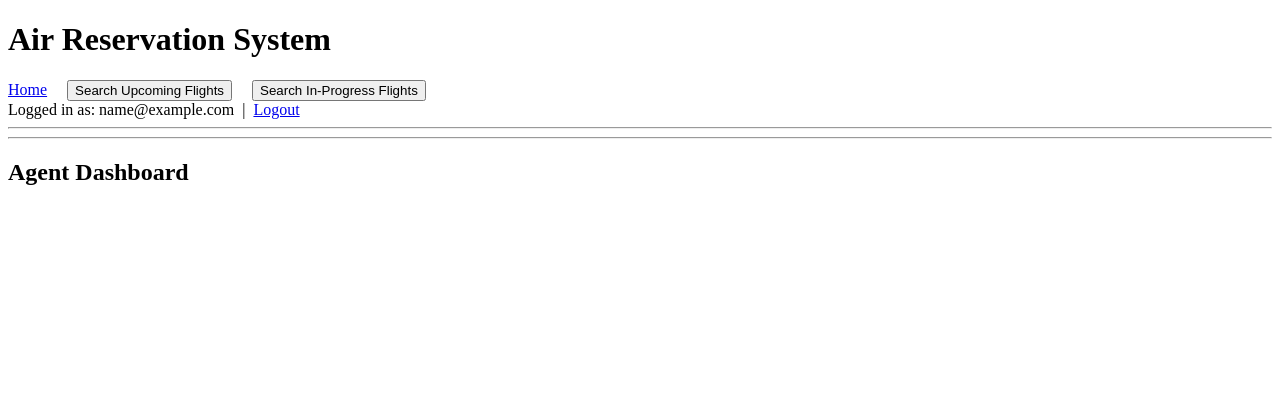
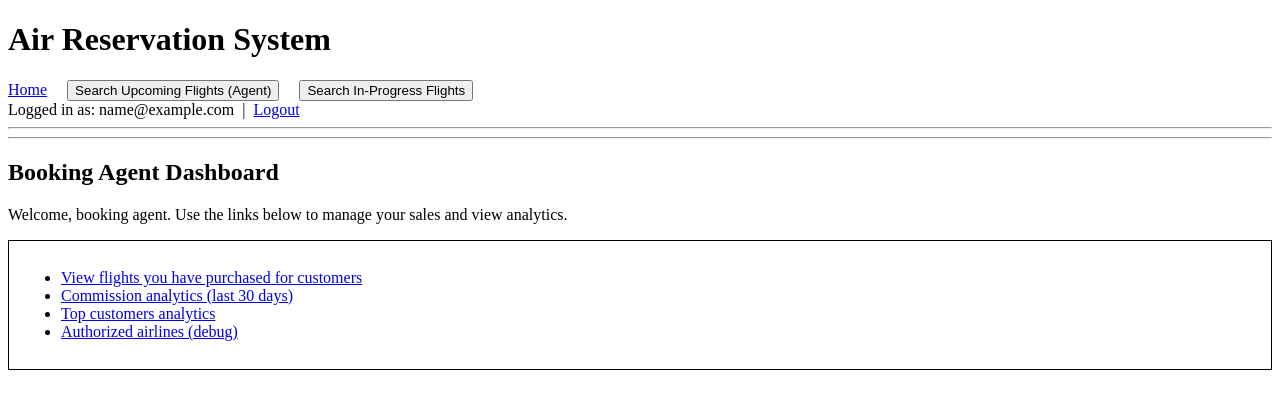
Before and after one commit to CenturiesLoD/CS-213-Database, a Flask app: page /agent/dashboard in a window 1280 px wide. Shown: the top 409 px of the page. Run offline with Flask 3, Linux system fonts and the light colour scheme; the visitor is signed in with stand-in values (Sample User, id 1).

Commit message:
done with 2.1 to 2.3

```diff
--- a/agent/routes.py
+++ b/agent/routes.py
@@ -416,18 +416,136 @@ def purchase():
 
 @agent_bp.route("/analytics/commission")
 def commission():
+    """
+    Show commission analytics for this agent:
+      - Total commission last 30 days
+      - Average commission per ticket last 30 days
+      - Number of tickets sold last 30 days
+    Assumes commission = 10% of ticket price.
+    """
     if session.get("user_type") != "agent":
         flash("You must log in as a booking agent to view analytics.")
         return redirect(url_for("auth.login"))
-    return render_template("agent/analytics_commission.html")
+
+    agent_email = session.get("email")
+
+    total_commission = 0
+    avg_commission = 0
+    tickets_sold = 0
+
+    conn = get_db_connection()
+    cursor = conn.cursor(pymysql.cursors.DictCursor)
+    try:
+        # Query: sum(price * 0.10) for tickets sold by this agent in last 30 days
+        sql = """
+            SELECT
+                COUNT(*) AS tickets_sold,
+                COALESCE(SUM(f.price * 0.10), 0) AS total_commission,
+                COALESCE(AVG(f.price * 0.10), 0) AS avg_commission
+            FROM purchases p
+            JOIN ticket t ON p.ticket_id = t.ticket_id
+            JOIN flight f ON t.airline_name = f.airline_name
+                         AND t.flight_num = f.flight_num
+            WHERE p.booking_agent_email = %s
+              AND p.purchase_date >= DATE_SUB(CURDATE(), INTERVAL 30 DAY)
+        """
+        cursor.execute(sql, (agent_email,))
+        row = cursor.fetchone()
+        #results of ticket sold, total commission, avg commission
+        if row:
+            tickets_sold = row["tickets_sold"]
+            total_commission = float(row["total_commission"])
+            avg_commission = float(row["avg_commission"])
+    except Exception as e:
+        flash(f"Failed to load commission data: {e}")
+    finally:
+        cursor.close()
+        conn.close()
+
+    return render_template(
+        "agent/analytics_commission.html",
+        total_commission=total_commission,
+        avg_commission=avg_commission,
+        tickets_sold=tickets_sold,
+    )
+
 
 
 @agent_bp.route("/analytics/top_customers")
 def top_customers():
+    """
+    Show top 5 customers for this agent:
+      - By number of tickets (last 6 months)
+      - By total commission (last year)
+    """
     if session.get("user_type") != "agent":
         flash("You must log in as a booking agent to view analytics.")
         return redirect(url_for("auth.login"))
-    return render_template("agent/analytics_top_customers.html")
+
+    agent_email = session.get("email")
+
+    top_by_tickets = []
+    top_by_commission = []
+
+    conn = get_db_connection()
+    cursor = conn.cursor(pymysql.cursors.DictCursor)
+    try:
+        # 1) Top 5 customers by number of tickets in last 6 months
+        sql_tickets = """
+            SELECT
+                p.customer_email,
+                COUNT(*) AS ticket_count
+            FROM purchases p
+            WHERE p.booking_agent_email = %s
+              AND p.purchase_date >= DATE_SUB(CURDATE(), INTERVAL 6 MONTH)
+            GROUP BY p.customer_email
+            ORDER BY ticket_count DESC
+            LIMIT 5
+        """
+        cursor.execute(sql_tickets, (agent_email,))
+        top_by_tickets = cursor.fetchall()
+
+        # 2) Top 5 customers by total commission in last year
+        sql_commission = """
+            SELECT
+                p.customer_email,
+                SUM(f.price * 0.10) AS total_commission
+            FROM purchases p
+            JOIN ticket t ON p.ticket_id = t.ticket_id
+            JOIN flight f ON t.airline_name = f.airline_name
+                         AND t.flight_num = f.flight_num
+            WHERE p.booking_agent_email = %s
+              AND p.purchase_date >= DATE_SUB(CURDATE(), INTERVAL 1 YEAR)
+            GROUP BY p.customer_email
+            ORDER BY total_commission DESC
+            LIMIT 5
+        """
+        cursor.execute(sql_commission, (agent_email,))
+        top_by_commission = cursor.fetchall()
+
+    except Exception as e:
+        flash(f"Failed to load top customers data: {e}")
+    finally:
+        cursor.close()
+        conn.close()
+
+    # Prepare data for Chart.js
+    labels_tickets = [r["customer_email"] for r in top_by_tickets]
+    values_tickets = [r["ticket_count"] for r in top_by_tickets]
+
+    labels_commission = [r["customer_email"] for r in top_by_commission]
+    values_commission = [float(r["total_commission"]) for r in top_by_commission]
+
+    return render_template(
+        "agent/analytics_top_customers.html",
+        top_by_tickets=top_by_tickets,
+        top_by_commission=top_by_commission,
+        labels_tickets=labels_tickets,
+        values_tickets=values_tickets,
+        labels_commission=labels_commission,
+        values_commission=values_commission,
+    )
+
 
 
 
--- a/public/routes.py
+++ b/public/routes.py
@@ -143,7 +143,7 @@ def public_search_in_progress():
         flight_num=flight_num,
     )
 
-#Should handle cases when customer is searching from public search page
+#Should handle cases when anyone signed in is searching from public search page
 @public_bp.before_request
 def _redirect_customer_from_public_search():
     # Only intercept for these public endpoints
@@ -162,6 +162,10 @@ def _redirect_customer_from_public_search():
         "public.public_search_upcoming",}:
         args = request.args.to_dict(flat=True)  # MultiDict -> dict for url_for [web:304]
         return redirect(url_for("agent.search", **args))
+    elif session.get("user_type") == "staff" and request.endpoint in {
+        "public.public_search_upcoming",}:
+        args = request.args.to_dict(flat=True)  # MultiDict -> dict for url_for [web:304]
+        return redirect(url_for("staff.search", **args))
 
 @public_bp.route("/status")
 def public_status():
--- a/templates/agent/analytics_commision.html
+++ /dev/null
@@ -1,4 +0,0 @@
-{% extends "base.html" %}
-{% block content %}
-<h2>Commission Analytics</h2>
-{% endblock %}
--- a/templates/agent/dashboard.html
+++ b/templates/agent/dashboard.html
@@ -1,4 +1,38 @@
 {% extends "base.html" %}
+{% block title %}Agent Dashboard{% endblock %}
+
 {% block content %}
-<h2>Agent Dashboard</h2>
+<h2>Booking Agent Dashboard</h2>
+
+<p>Welcome, booking agent. Use the links below to manage your sales and view analytics.</p>
+
+<div style="border: 1px solid #000; padding: 0.75em; margin-top: 0.75em;">
+  <ul>
+    <!-- <li>
+      <a href="{{ url_for('agent.search') }}">
+        Search flights to sell
+      </a>
+    </li> -->
+    <li>
+      <a href="{{ url_for('agent.flights') }}">
+        View flights you have purchased for customers
+      </a>
+    </li>
+    <li>
+      <a href="{{ url_for('agent.commission') }}">
+        Commission analytics (last 30 days)
+      </a>
+    </li>
+    <li>
+      <a href="{{ url_for('agent.top_customers') }}">
+        Top customers analytics
+      </a>
+    </li>
+    <li>
+      <a href="{{ url_for('agent.debug_airlines') }}">
+        Authorized airlines (debug)
+      </a>
+    </li>
+  </ul>
+</div>
 {% endblock %}
--- a/templates/base.html
+++ b/templates/base.html
@@ -8,7 +8,18 @@
         <!-- Global search bar: sends query to public.search -->
         <form action="{{ url_for('public.public_search_upcoming') }}" method="GET" style="display:inline-block; margin-left:1rem;">
             <!-- <input type="text" name="q" placeholder="Search flights"> -->
-            <button type="submit">Search Upcoming Flights</button>
+            <button type="submit">
+                <!-- Unique search button that shows what's for what -->
+                {% if session.get('user_type') == 'customer' %}
+                Search Upcoming Flights (Customer)
+                {% elif session.get('user_type') == 'agent' %}
+                Search Upcoming Flights (Agent)
+                {% elif session.get('user_type') == 'staff' %}
+                Search Upcoming Flights (Staff)
+                {% else %}
+                    Search Upcoming Flights
+                {% endif %}
+            </button>
         </form>
 
         <form action="{{ url_for('public.public_search_in_progress') }}" method="GET" style="display:inline-block; margin-left:1rem;">
--- a/templates/index.html
+++ b/templates/index.html
@@ -14,10 +14,10 @@
     </div>
     {% if session.get("user_type") == "customer" %}
     <a href="{{ url_for('customer.dashboard') }}" class="btn btn-primary">Go to your dashboard</a>
-    {# elif session.get("user_type") == "agent" %}
+    {% elif session.get("user_type") == "agent" %}
     <a href="{{ url_for('agent.dashboard') }}" class="btn btn-primary">Go to your dashboard</a>
-    elif session.get("user_type") == "staff" %}
-    <a href="{{ url_for('staff.dashboard') }}" class="btn btn-primary">Go to your dashboard</a> #}
+    {% elif session.get("user_type") == "staff" %}
+    <a href="{{ url_for('staff.dashboard') }}" class="btn btn-primary">Go to your dashboard</a>
     {% endif %}
 
     <h3>Airlines in our system:</h3>
```
Also changed, not shown: templates/agent/analytics_commission.html (added, +35 -0 lines), templates/agent/analytics_top_customers.html (+107 -1 lines).
